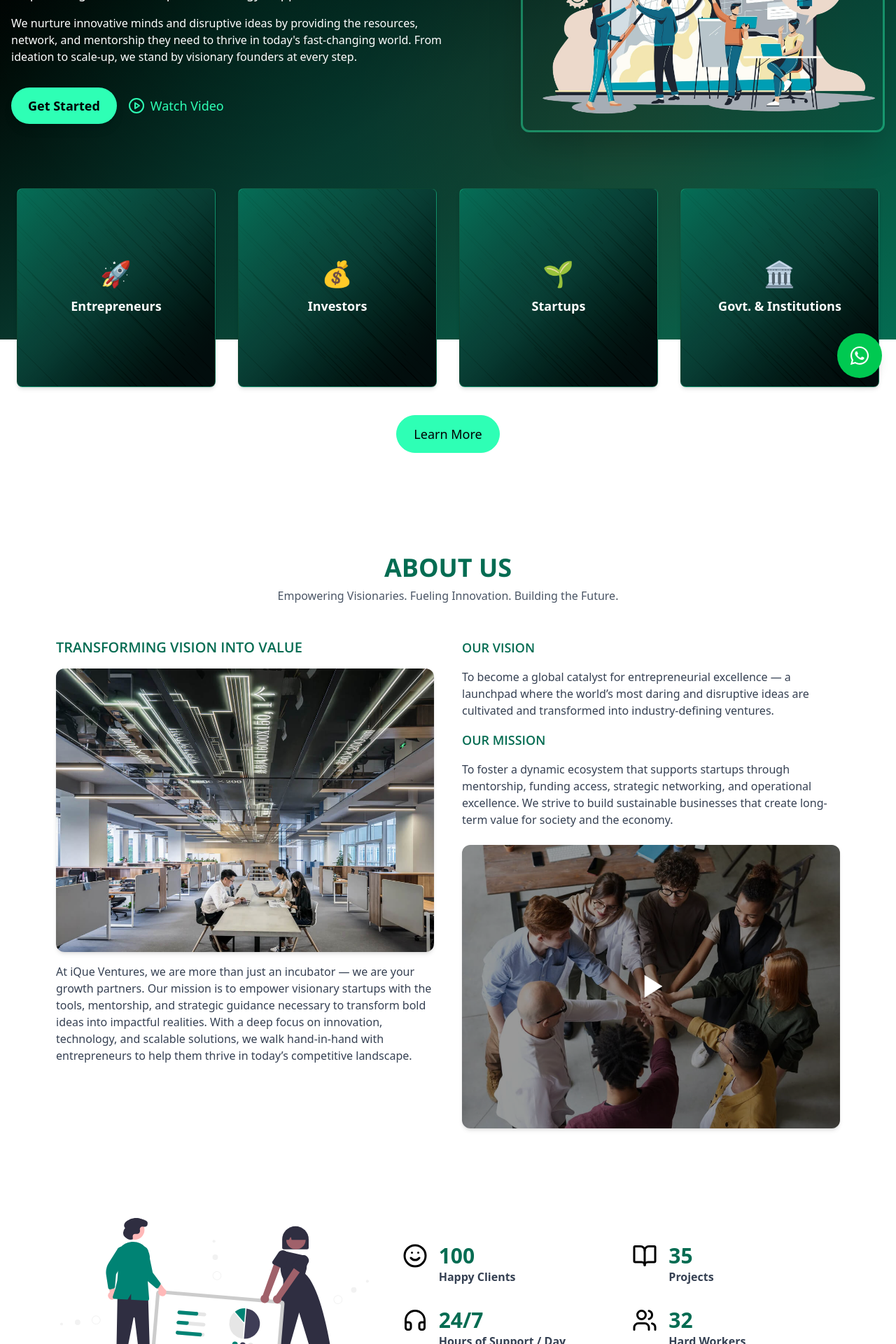
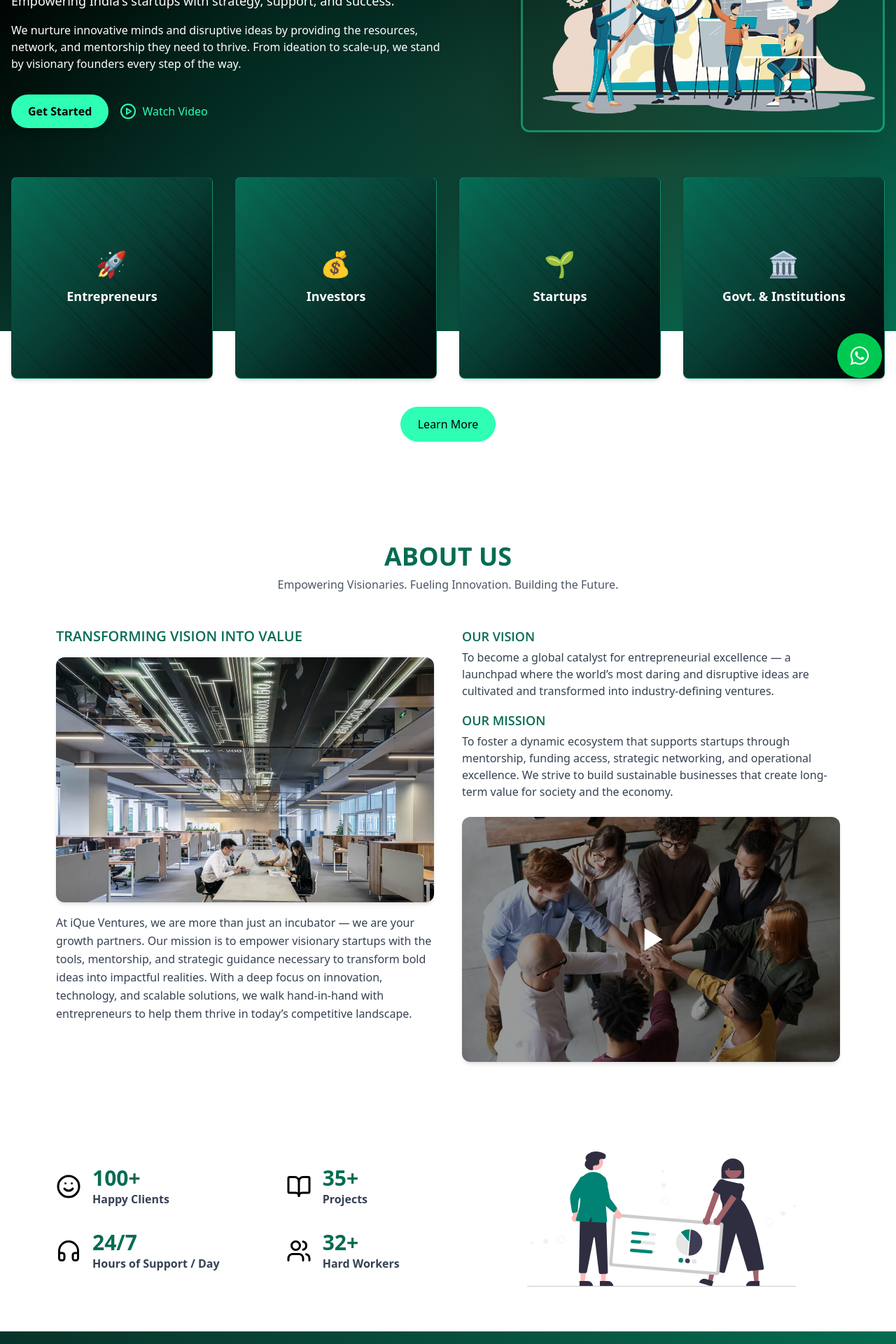
Before and after one commit to ASHIQANWARK/iqueventures, a React (Vite) app: page / in a window 1280 px wide. Shown: the part 240-2160 px from the top of the page at 70% size. Built offline with nearby package versions, Linux system fonts and the light colour scheme.

Commit message:
initial commit

```diff
--- a/src/Components/Home.jsx
+++ b/src/Components/Home.jsx
@@ -10,6 +10,7 @@ import ApproachSection from "../Pages/ApproachSection";
 import StatsSection from "../Pages/StatsSection";
 import FaqSection from "../Pages/Faq";
 import Contact from "../Pages/Contact";
+
 
 const Home = () => {
   return (
--- a/src/Pages/About.jsx
+++ b/src/Pages/About.jsx
@@ -1,63 +1,82 @@
 import React from "react";
 import aboutImage1 from "../assets/images/blog-recent-4.jpg";
 import aboutImage2 from "../assets/images/about-2.jpg";
-import { CheckCircle } from "lucide-react";
 
 const About = () => {
   return (
-    <section id="about" className="bg-white py-16 text-gray-800 font-sans">
+    <section
+      id="about"
+      className="bg-white py-12 sm:py-16 text-gray-800 font-sans"
+    >
       {/* Section Title */}
-      <div className="max-w-6xl mx-auto px-4 mb-12 text-center" data-aos="fade-up">
-        <h2 className="text-4xl font-bold text-[#046c52] mb-2 uppercase font-[Open_Sans] ">About Us</h2>
-        <p className="text-gray-600 text-base max-w-3xl mx-auto">
+      <div
+        className="max-w-6xl mx-auto px-4 mb-10 sm:mb-12 text-center"
+        data-aos="fade-up"
+      >
+        <h2 className="text-3xl sm:text-4xl font-bold text-[#046c52] mb-2 uppercase font-[Open_Sans]">
+          About Us
+        </h2>
+        <p className="text-gray-600 text-sm sm:text-base max-w-3xl mx-auto">
           Empowering Visionaries. Fueling Innovation. Building the Future.
         </p>
       </div>
 
+      {/* Content Grid */}
       <div className="max-w-6xl mx-auto px-4">
-        <div className="grid md:grid-cols-2 gap-10">
+        <div className="grid grid-cols-1 md:grid-cols-2 gap-10">
           {/* Left Column */}
           <div data-aos="fade-up" data-aos-delay="100">
-            <h3 className="text-xl font-semibold text-[#046c52] mb-4 uppercase font-[Open_Sans]">
+            <h3 className="text-lg sm:text-xl font-semibold text-[#046c52] mb-4 uppercase font-[Open_Sans]">
               Transforming Vision into Value
             </h3>
             <img
               src={aboutImage1}
               alt="About iQue Ventures"
-              className="rounded-xl shadow-md mb-4 w-full"
+              className="rounded-xl shadow-md mb-4 w-full object-cover max-h-[350px]"
             />
-            <p className="text-gray-700 mb-4">
-              At iQue Ventures, we are more than just an incubator — we are your growth partners.
-              Our mission is to empower visionary startups with the tools, mentorship, and strategic
-              guidance necessary to transform bold ideas into impactful realities. With a deep focus
-              on innovation, technology, and scalable solutions, we walk hand-in-hand with entrepreneurs
+            <p className="text-gray-700 text-sm sm:text-base leading-relaxed">
+              At iQue Ventures, we are more than just an incubator — we are your
+              growth partners. Our mission is to empower visionary startups with
+              the tools, mentorship, and strategic guidance necessary to transform
+              bold ideas into impactful realities. With a deep focus on innovation,
+              technology, and scalable solutions, we walk hand-in-hand with entrepreneurs
               to help them thrive in today’s competitive landscape.
             </p>
           </div>
 
           {/* Right Column */}
           <div data-aos="fade-up" data-aos-delay="250">
-            <div className="mb-6 space-y-4 text-gray-700">
-              <h4 className="text-lg font-semibold text-[#046c52] uppercase font-[Open_Sans]">Our Vision</h4>
-              <p>
-                To become a global catalyst for entrepreneurial excellence — a launchpad where the
-                world’s most daring and disruptive ideas are cultivated and transformed into
-                industry-defining ventures.
-              </p>
+            <div className="mb-6 space-y-4 text-gray-700 text-sm sm:text-base">
+              <div>
+                <h4 className="text-base sm:text-lg font-semibold text-[#046c52] uppercase font-[Open_Sans]">
+                  Our Vision
+                </h4>
+                <p className="mt-1">
+                  To become a global catalyst for entrepreneurial excellence — a launchpad
+                  where the world’s most daring and disruptive ideas are cultivated and
+                  transformed into industry-defining ventures.
+                </p>
+              </div>
 
-              <h4 className="text-lg font-semibold text-[#046c52] mt-4 uppercase font-[Open_Sans]">Our Mission</h4>
-              <p>
-                To foster a dynamic ecosystem that supports startups through mentorship, funding
-                access, strategic networking, and operational excellence. We strive to build sustainable
-                businesses that create long-term value for society and the economy.
-              </p>
+              <div>
+                <h4 className="text-base sm:text-lg font-semibold text-[#046c52] uppercase font-[Open_Sans] mt-4">
+                  Our Mission
+                </h4>
+                <p className="mt-1">
+                  To foster a dynamic ecosystem that supports startups through mentorship,
+                  funding access, strategic networking, and operational excellence. We strive
+                  to build sustainable businesses that create long-term value for society and
+                  the economy.
+                </p>
+              </div>
             </div>
 
-            <div className="relative group mt-4">
+            {/* Video Box */}
+            <div className="relative group mt-6">
               <img
                 src={aboutImage2}
                 alt="Watch Video"
-                className="rounded-xl w-full shadow-md"
+                className="rounded-xl w-full shadow-md object-cover max-h-[350px]"
               />
               <a
                 href="https://www.instagram.com/reel/DJbFy2MJ4nU/?utm_source=ig_web_copy_link&igsh=MXhnbGYxMm1nbHg2NQ=="
@@ -66,7 +85,7 @@ const About = () => {
                 className="absolute inset-0 flex items-center justify-center bg-black/40 hover:bg-black/60 rounded-xl transition"
               >
                 <svg
-                  className="w-14 h-14 text-white group-hover:scale-110 transition-transform"
+                  className="w-12 h-12 sm:w-14 sm:h-14 text-white group-hover:scale-110 transition-transform"
                   fill="currentColor"
                   viewBox="0 0 24 24"
                 >
--- a/src/Pages/Hero.jsx
+++ b/src/Pages/Hero.jsx
@@ -3,8 +3,7 @@ import { useNavigate } from "react-router-dom";
 import { motion } from "framer-motion";
 import { PlayCircle } from "lucide-react";
 import mainImage from "../assets/images/hero4.png";
-import svg2 from "../assets/images/ffflurry.svg"; // Make sure this path is correct
-import { Link } from "react-scroll";
+import svg2 from "../assets/images/ffflurry.svg";
 
 const HeroSection = () => {
   const navigate = useNavigate();
@@ -19,35 +18,36 @@ const HeroSection = () => {
       <div className="absolute bottom-0 w-full h-[25%] bg-white z-0" />
 
       {/* Main Content */}
-      <div className="relative z-10 py-20">
-        <div className="container mx-auto px-4 flex flex-col-reverse lg:flex-row items-center justify-between gap-12">
+      <div className="relative z-10 py-16 md:py-20">
+        <div className="max-w-7xl mx-auto px-4 flex flex-col-reverse lg:flex-row items-center justify-between gap-12">
           {/* Left Column */}
           <motion.div
             initial={{ opacity: 0, x: -40 }}
             animate={{ opacity: 1, x: 0 }}
             transition={{ duration: 1 }}
-            className="lg:w-1/2"
+            className="w-full lg:w-1/2"
           >
-            <h2 className="text-2xl sm:text-2xl font-bold mb-6 text-white leading-tight uppercase font-[Open_Sans]">
-              Welcome to
-              <br />
-              <span className="text-[#2effb5] text-7xl">iQue Ventures</span>
+            <h2 className="text-2xl sm:text-3xl md:text-4xl font-bold mb-6 text-white leading-tight uppercase font-[Open_Sans]">
+              Welcome to <br />
+              <span className="text-[#2effb5] text-5xl sm:text-6xl md:text-7xl block">
+                iQue Ventures
+              </span>
             </h2>
 
-            <p className="text-white text-lg mb-4">
+            <p className="text-white text-base sm:text-lg mb-4">
               Empowering India's startups with strategy, support, and success.
             </p>
-            <p className="text-white text-base mb-8">
+            <p className="text-white text-sm sm:text-base mb-8">
               We nurture innovative minds and disruptive ideas by providing the
-              resources, network, and mentorship they need to thrive in today's
-              fast-changing world. From ideation to scale-up, we stand by
-              visionary founders at every step.
+              resources, network, and mentorship they need to thrive. From
+              ideation to scale-up, we stand by visionary founders every step
+              of the way.
             </p>
 
-            <div className="flex gap-4 flex-wrap">
+            <div className="flex flex-wrap gap-4">
               <button
                 onClick={() => navigate("/contact")}
-                className="bg-[#2effb5] hover:bg-[#1ad89e] text-black px-6 py-3 rounded-full text-lg font-semibold shadow-lg transition-all"
+                className="bg-[#2effb5] hover:bg-[#1ad89e] text-black px-6 py-3 rounded-full text-base font-semibold shadow-lg transition-all"
               >
                 Get Started
               </button>
@@ -55,7 +55,7 @@ const HeroSection = () => {
                 href="https://youtube.com/shorts/ImUoLEFkAbE?si=S213Q0VTmTedxi1z"
                 target="_blank"
                 rel="noopener noreferrer"
-                className="flex items-center gap-2 text-[#2effb5] hover:text-white text-lg font-medium"
+                className="flex items-center gap-2 text-[#2effb5] hover:text-white text-base font-medium"
               >
                 <PlayCircle size={24} />
                 Watch Video
@@ -63,26 +63,26 @@ const HeroSection = () => {
             </div>
           </motion.div>
 
-          {/* Right Column - Image */}
+          {/* Right Column */}
           <motion.div
             initial={{ opacity: 0, y: 30 }}
             animate={{ opacity: 1, y: 0 }}
             transition={{ duration: 1 }}
-            className="lg:w-5/12 w-full"
+            className="w-full lg:w-5/12"
           >
             <motion.img
               src={mainImage}
               alt="Innovation at iQue"
-              className="w-full rounded-xl shadow-2xl border-[3px] border-[#2effb566] max-h-[450px] object-fill"
+              className="w-full max-h-[450px] object-cover rounded-xl shadow-2xl border-[3px] border-[#2effb566]"
               whileHover={{ scale: 1.03 }}
               transition={{ duration: 0.4 }}
             />
           </motion.div>
         </div>
 
-        {/* Icon Boxes */}
-        <div className="container mx-auto px-6 mt-20 relative z-10">
-          <div className="grid grid-cols-1 sm:grid-cols-2 lg:grid-cols-4 gap-8">
+        {/* Icon Grid */}
+        <div className="max-w-7xl mx-auto px-4 mt-16">
+          <div className="grid grid-cols-2 sm:grid-cols-2 md:grid-cols-4 gap-6 md:gap-8">
             {[
               { icon: "🚀", title: "Entrepreneurs" },
               { icon: "💰", title: "Investors" },
@@ -96,10 +96,9 @@ const HeroSection = () => {
                 transition={{ duration: 0.6, delay: 0.2 * idx }}
                 className="relative bg-gradient-to-br from-[#046c52] via-[#07342a] to-black w-full aspect-square rounded-lg text-center p-6 shadow-md hover:shadow-xl transition-all border border-[#2effb544] flex flex-col justify-center items-center overflow-hidden"
               >
-                {/* SVG Background */}
                 <img
                   src={svg2}
-                  alt="Card bg"
+                  alt="Background"
                   className="absolute inset-0 w-full h-full object-cover opacity-10 z-0"
                 />
                 <div className="relative z-10">
@@ -121,7 +120,7 @@ const HeroSection = () => {
                   section.scrollIntoView({ behavior: "smooth" });
                 }
               }}
-              className="bg-[#2effb5] text-black border border-[#2effb5] hover:bg-[#2effb5] hover:text-black transition px-6 py-3 rounded-full text-lg font-medium"
+              className="bg-[#2effb5] text-black border border-[#2effb5] hover:bg-[#2effb5] hover:text-black transition px-6 py-3 rounded-full text-base font-medium"
             >
               Learn More
             </button>
--- a/src/Pages/StatsSection.jsx
+++ b/src/Pages/StatsSection.jsx
@@ -5,38 +5,36 @@ import { Smile, BookOpen, Headphones, Users } from "lucide-react";
 
 const stats = [
   {
-    icon: <Smile size={36} className="text-black font-extrabold" />,
+    icon: <Smile size={36} className="text-black" />,
     value: 100,
     label: "Happy Clients",
+    suffix: "+",
   },
   {
-    icon: <BookOpen size={36} className="text-black font-extrabold" />,
+    icon: <BookOpen size={36} className="text-black" />,
     value: 35,
     label: "Projects",
+    suffix: "+",
   },
   {
-    icon: <Headphones size={36} className="text-black font-extrabold" />,
+    icon: <Headphones size={36} className="text-black" />,
     value: 24,
-    label: "Hours of Support / Day", // clarified label
-    suffix: "/7", // shown after the number
+    label: "Hours of Support / Day",
+    suffix: "/7",
   },
   {
-    icon: <Users size={36} className="text-black font-extrabold" />,
+    icon: <Users size={36} className="text-black" />,
     value: 32,
     label: "Hard Workers",
+    suffix: "+",
   },
 ];
 
 const StatsSection = () => {
   return (
-    <section id="stats" className="bg-white py-16">
+    <section id="stats" className="bg-white py-12 sm:py-16">
       <div className="max-w-6xl mx-auto px-4">
-        <div className="flex flex-col lg:flex-row items-center gap-12">
-          {/* Image */}
-          <div className="w-full lg:w-5/12" data-aos="fade-up">
-            <img src={statsImage} alt="Stats" className="w-full" />
-          </div>
-
+        <div className="flex flex-col-reverse lg:flex-row items-center gap-12">
           {/* Stats Grid */}
           <div
             className="w-full lg:w-7/12 grid grid-cols-1 sm:grid-cols-2 gap-8"
@@ -44,11 +42,11 @@ const StatsSection = () => {
             data-aos-delay="100"
           >
             {stats.map((item, index) => (
-              <div key={index} className="flex items-start gap-4">
+              <div key={index} className="flex items-center gap-4">
                 <div className="shrink-0">{item.icon}</div>
                 <div>
                   <h3 className="text-3xl font-bold text-[#046c52]">
-                    <CountUp end={item.value} duration={2} suffix={item.suffix || ""} />
+                    <CountUp end={item.value} duration={2} suffix={item.suffix} />
                   </h3>
                   <p className="text-gray-700">
                     <strong>{item.label}</strong>
@@ -57,6 +55,11 @@ const StatsSection = () => {
               </div>
             ))}
           </div>
+
+          {/* Image */}
+          <div className="w-full lg:w-5/12" data-aos="fade-up">
+            <img src={statsImage} alt="Stats" className="w-full max-w-sm mx-auto lg:mx-0" />
+          </div>
         </div>
       </div>
     </section>
```
Also changed, not shown: src/Pages/Service.jsx (deleted, +0 -71 lines).
